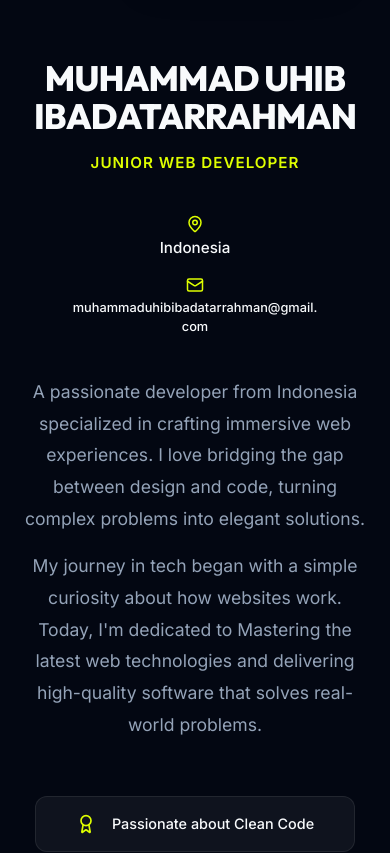
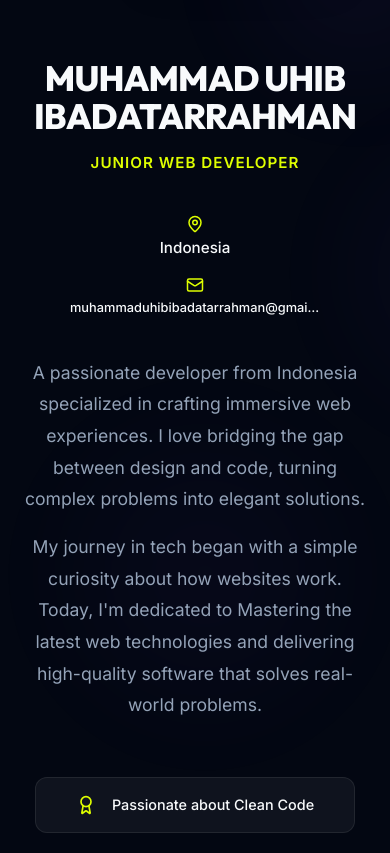
Before and after one commit to Xarzz/portofolio, a Next.js app: page /about in a window 390 px wide. Shown: the part 695-1548 px from the top of the page. Built offline with nearby package versions, Linux system fonts and the light colour scheme.

Commit message:
perf: optimize animations with will-change and add consistent ambient motion to about

```diff
--- a/src/app/(public)/about/About.module.css
+++ b/src/app/(public)/about/About.module.css
@@ -3,6 +3,23 @@
   padding-bottom: 5rem;
   position: relative;
   overflow: hidden;
+}
+
+.ambientOverlay {
+  position: absolute;
+  inset: 0;
+  overflow: hidden;
+  pointer-events: none;
+  z-index: 0;
+  will-change: opacity;
+}
+
+.ambientNode {
+  position: absolute;
+  border-radius: 50%;
+  background: radial-gradient(circle, var(--primary) 0%, transparent 70%);
+  filter: blur(40px);
+  will-change: transform, opacity;
 }
 
 .bgTypography {
@@ -204,6 +221,17 @@
   word-break: break-all;
 }
 
+@media (max-width: 600px) {
+  .emailLink {
+     display: block;
+     overflow: hidden;
+     text-overflow: ellipsis;
+     white-space: nowrap;
+     max-width: 220px;
+     font-size: 0.8rem;
+  }
+}
+
 .emailLink:hover {
   color: var(--accent-volt);
   text-shadow: 0 0 10px var(--accent-glow);
--- a/src/app/(public)/about/page.tsx
+++ b/src/app/(public)/about/page.tsx
@@ -8,6 +8,38 @@ import { User, MapPin, Mail, Award, BookOpen, Coffee } from 'lucide-react';
 const AboutPage = () => {
   return (
     <div className={styles.page}>
+      {/* Background Floating Nodes (Mobile-Friendly Interactive Feel) */}
+      <motion.div
+        className={styles.ambientOverlay}
+        initial={{ opacity: 0 }}
+        animate={{ opacity: 1 }}
+        transition={{ duration: 1.5 }}
+      >
+        {[...Array(5)].map((_, i) => (
+          <motion.div
+            key={i}
+            className={styles.ambientNode}
+            animate={{
+              y: [0, -40, 0],
+              x: [0, 20, 0],
+              opacity: [0.03, 0.08, 0.03],
+              scale: [1, 1.2, 1]
+            }}
+            transition={{
+              duration: 10 + i * 3,
+              repeat: Infinity,
+              ease: "easeInOut",
+              delay: i * 0.5
+            }}
+            style={{
+              left: `${(i * 25) % 100}%`,
+              top: `${(i * 15) % 100}%`,
+              width: `${200 + i * 50}px`,
+              height: `${200 + i * 50}px`,
+            }}
+          />
+        ))}
+      </motion.div>
       {/* Background Typography */}
       <div className={styles.bgTypography} aria-hidden="true">
         <motion.div
--- a/src/components/sections/Hero.module.css
+++ b/src/components/sections/Hero.module.css
@@ -14,6 +14,7 @@
   overflow: hidden;
   pointer-events: none;
   z-index: 0;
+  will-change: opacity;
 }
 
 .ambientNode {
@@ -21,6 +22,7 @@
   border-radius: 50%;
   background: radial-gradient(circle, var(--primary) 0%, transparent 70%);
   filter: blur(40px);
+  will-change: transform, opacity;
 }
 
 .cursorGlow {
```
Also changed, not shown: src/components/sections/Hero.tsx (+17 -12 lines).
